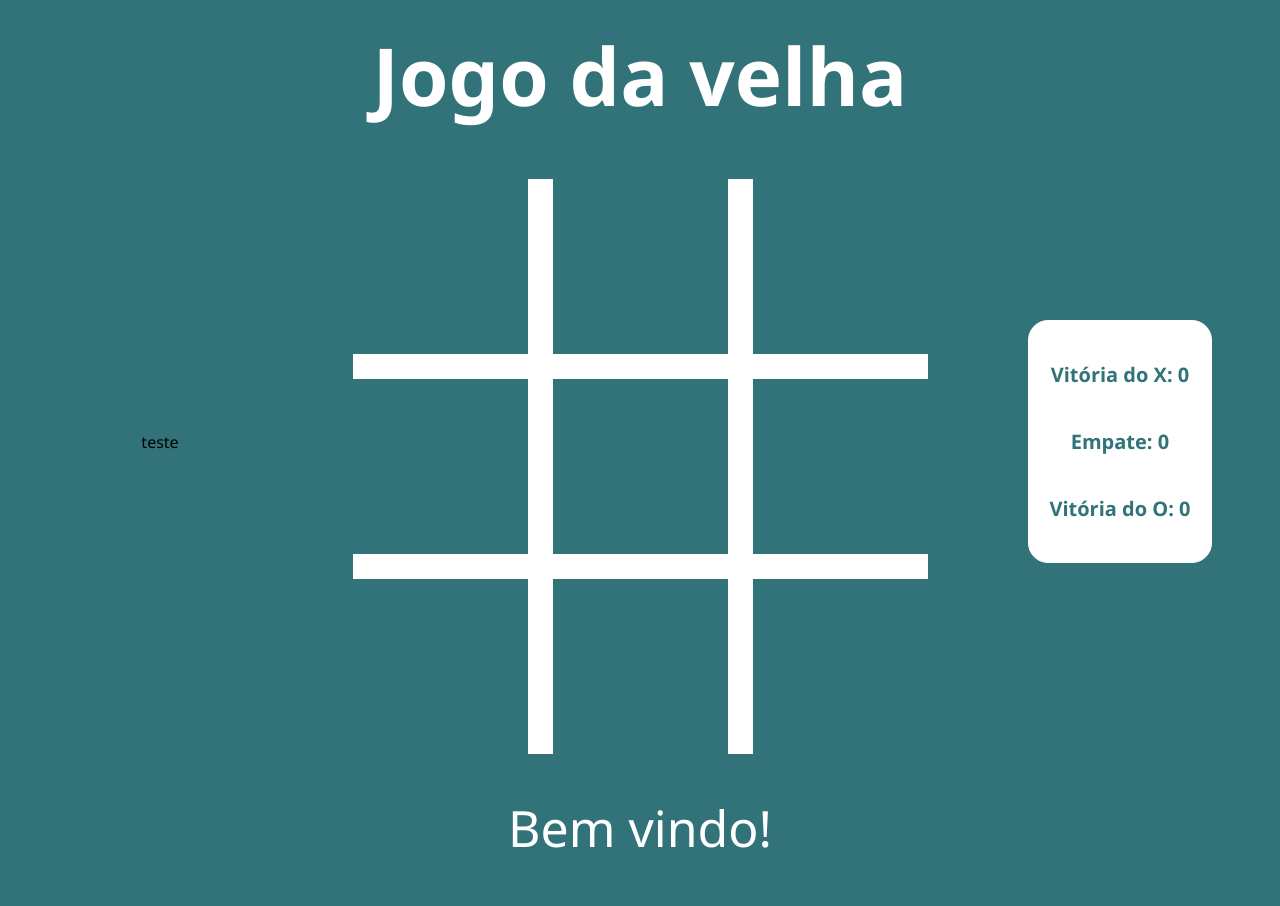
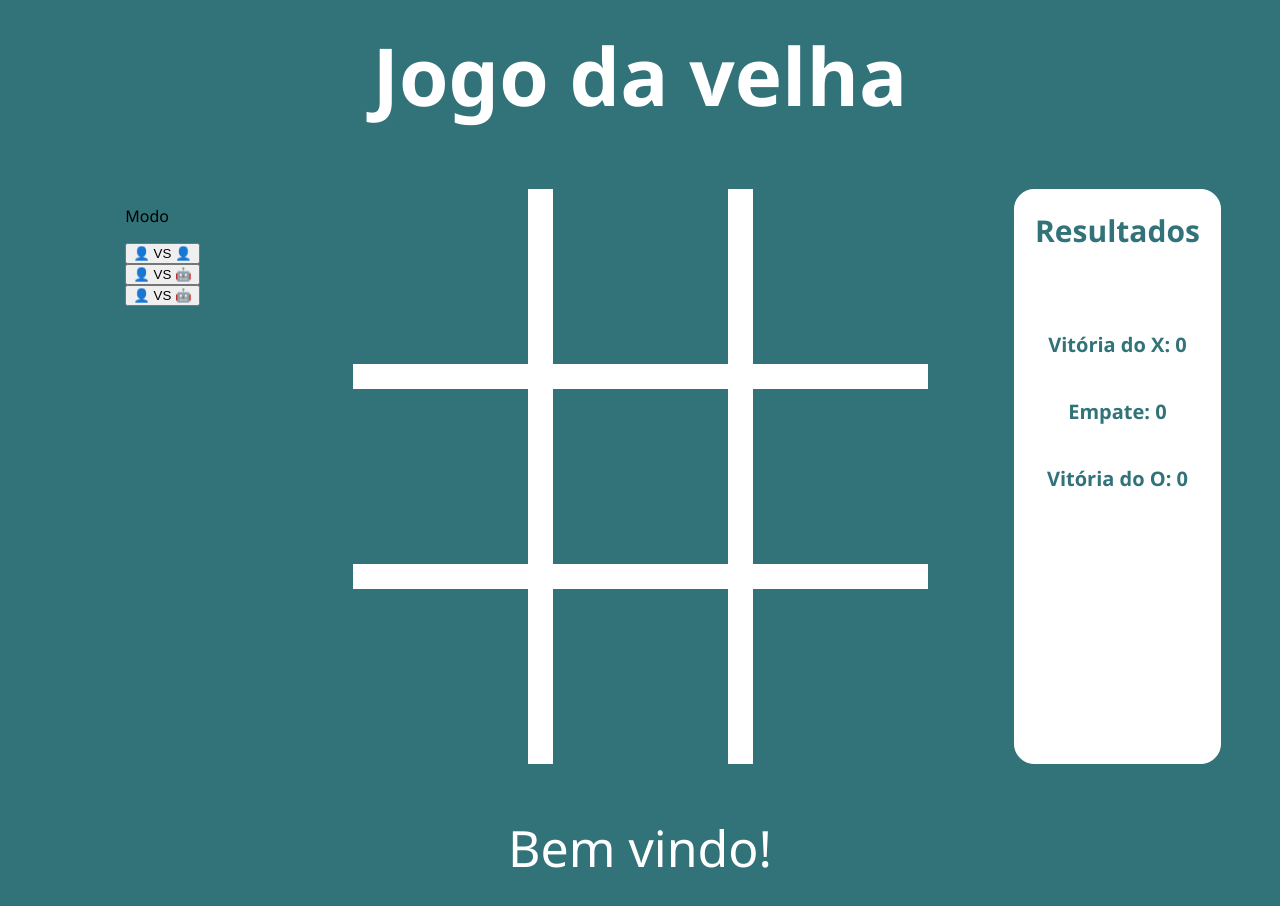
Before and after one commit to NicolasChirazawa/projetos-estudo, a plain HTML site: page jogo da velha/index.html in a window 1280 px wide. Drawn offline with Linux system fonts and the light colour scheme.

Commit message:
ajustado o contador (HTML & CSS)

```diff
--- a/jogo da velha/index.html
+++ b/jogo da velha/index.html
@@ -11,7 +11,14 @@
     <h1>Jogo da velha</h1>
     <main>
         <div id="primeira_parte">
-            <p>teste</p>
+            <div id="selecao">
+                <p>Modo</p>
+                <div id="conteudo_contador">
+                    <button>👤 VS 👤</button>
+                    <button>👤 VS 🤖</button>
+                    <button>👤 VS 🤖</button>
+                </div>
+            </div>
         </div>
         <div id="segunda_parte">
             <table>
@@ -36,9 +43,12 @@
         </div>
         <div id="terceira_parte">
             <div id="contador">
-                <p id="pontoX">Vitória do X: 0</p>
-                <p id="empate">Empate: 0</p>
-                <p id="pontoO">Vitória do O: 0 </p>
+                <p>Resultados</p>
+                <div id="conteudo_contador">
+                    <p id="pontoX">Vitória do X: 0</p>
+                    <p id="empate">Empate: 0</p>
+                    <p id="pontoO">Vitória do O: 0 </p>
+                </div>
             </div>
         </div>
     </main>
--- a/jogo da velha/style.css
+++ b/jogo da velha/style.css
@@ -9,14 +9,19 @@ h1 {
     color: white;
     text-align: center;
 
-    margin: 20px 0 0 0;
+    margin: 20px 0 50px 0;
 }
 
-main{
+main {
     display: flex;
+
     flex-direction: row;
-    align-items: center;
+    align-items: stretch;
     justify-content: space-evenly;
+}
+
+main > div {
+    margin: 10px;
 }
 
 main > div#primeira_parte {
@@ -32,16 +37,15 @@ main > div#segunda_parte {
 }
 
 main > div#terceira_parte {
-    width: 25%;
     display: flex;
     justify-content: center;
+
+    width: 25%;
 }
 
 /* Mexendo com o CSS da tabela */
 table {
     border-collapse: collapse; /* Junta as bordas */
-    margin-top: 50px;
-
     justify-content: center;
 }
 
@@ -70,17 +74,30 @@ td{
 #contador{
     background-color: #ffffff;
 
-    display: flex;
-    flex-direction: column;
-    align-items: center;
-;
     padding: 20px;
     border: 1px solid white;
     border-radius: 20px;
 }
 
+div#conteudo_contador {
+    display: flex;
+    flex-direction: column;
+    align-items: center;
+}
+
+div#contador {
+    font-weight: bolder;
+    font-size: 20px;
+    color: #317379;
+}
+
 div#contador > p {
-    font-weight: bolder;
+    font-size: 35px;
+
+    margin: 10px
+}
+
+div#contador > div > p {
     font-size: 20px;
     color: #317379;
 }
@@ -117,6 +134,14 @@ p.teste {
     #frase {
         font-size: 20px;
     }
+    div#contador > p{
+        font-size: 20px;
+
+        margin: 10px 0 60px;
+    }
+    div#contador > div > p{
+       font-size: 15px;
+    }
 }
 
 @media (min-width: 600px) {
@@ -133,6 +158,14 @@ p.teste {
     #frase {
         font-size: 30px;
     }
+    div#contador > p{
+        font-size: 20px;
+
+        margin: 0px 0 60px;
+    }
+    div#contador > div > p{
+        font-size: 15px;
+    }
 }
 
 @media (min-width: 900px) {
@@ -148,6 +181,12 @@ p.teste {
     }
     #frase {
         font-size: 40px;
+    }
+    div#contador > p{
+        font-size: 30px;
+    }
+    div#contador > div > p{
+        font-size: 20px;
     }
 }
 
```
